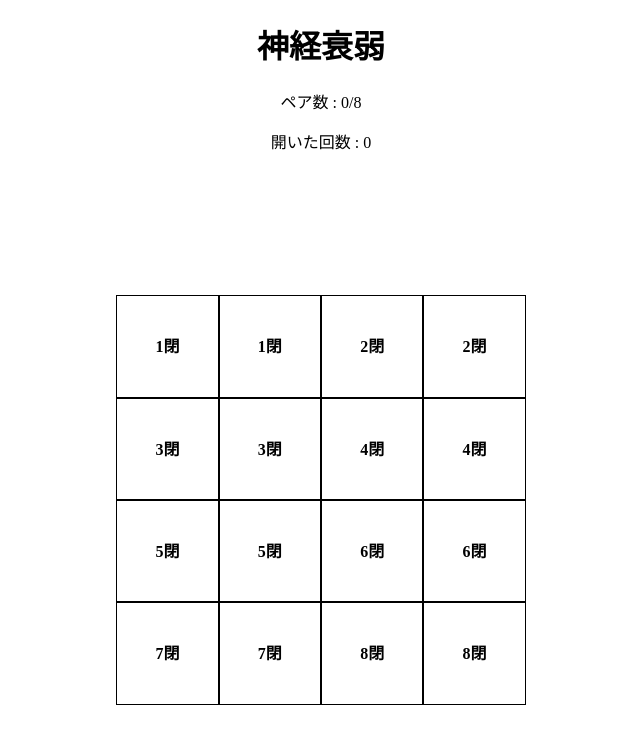
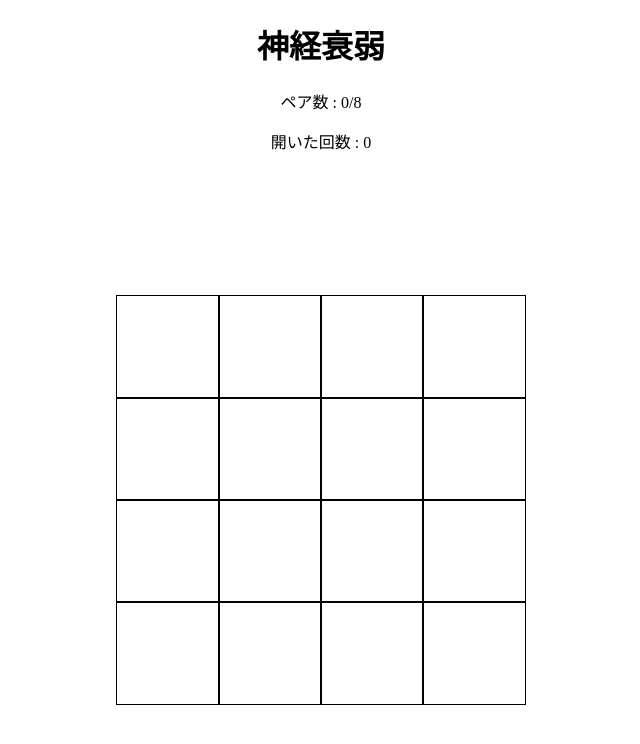
Before and after one commit to tofuwa/react-memory-game, a React (Create React App) app: page / in a window 1280 px wide. Shown: the top 744 px of the page, without its empty margins (319-959 px from the left). Built offline with nearby package versions, Linux system fonts and the light colour scheme.

Commit message:
✨make clear&open logics

```diff
--- a/src/components/Card.jsx
+++ b/src/components/Card.jsx
@@ -1,17 +1,18 @@
 import React from "react";
-const Card = ({ content, isClearCard, isOpenCard }) => {
+const Card = ({ content, isOpenCard, openCard }) => {
     /**
      * 実は({})=>{}という書き方もできる
      * (アロー関数+分割代入)
      */
 
     /**
-     * @summary 開いているカードなら開く、閉じているカードなら閉じるを暫定表示
+     * @summary 開いているカードなら中身を表示、閉じているカードなら何も表示しない
+     * クリア済みカードであれば常時表示
      */
-    const openStatusText = isOpenCard ? "開" : "閉";
+    const cardText = isOpenCard ? content : "";
 
     /**
-     * @summary Cardコンポーネントのpropsはひとまずカードの中身だけでよさそう！
+     * @summary Cardの作成
      */
     return (
         <>
@@ -23,6 +24,11 @@ const Card = ({ content, isClearCard, isOpenCard }) => {
                     borderWidth: 1,
                     borderStyle: "solid",
                 }}
+                onClick={() => {
+                    if (!isOpenCard) {
+                        openCard();
+                    }
+                }}
             >
                 <p
                     style={{
@@ -31,7 +37,7 @@ const Card = ({ content, isClearCard, isOpenCard }) => {
                         margin: 0,
                     }}
                 >
-                    {content + openStatusText}
+                    {cardText}
                 </p>
             </div>
         </>
--- a/src/components/Game.jsx
+++ b/src/components/Game.jsx
@@ -1,6 +1,7 @@
 import React from "react";
 import { StatusView } from "./StatusView";
 import { Card } from "./Card";
+import { hasClearPair } from "./gameLogics";
 
 /**
  * @class Board
@@ -36,6 +37,52 @@ class Game extends React.Component {
         };
     }
 
+    /**
+     * @method openCard カードを開いたとみなし、stateをセットする
+     * @param {number} index 開いたカードの配列内での添え字
+     */
+    openCard(index) {
+        /**
+         * @summary まず開いた回数を仮更新する
+         */
+        const openCount = this.state.openCount + 1;
+
+        /**
+         * @summary 奇数回目の場合、開く前に1度未クリアのカードをすべて閉じる
+         */
+        const isEvenOpenCount = openCount % 2 === 1;
+        const isOpenCards = isEvenOpenCount
+            ? this.state.isClearCards.slice()
+            : this.state.isOpenCards.slice();
+
+        isOpenCards[index] = !isOpenCards[index];
+
+        /**
+         * @summary クリア判定を行う
+         * @description クリアしているものがあれば、開いているものがクリア
+         * そうでなければ、元のクリア状態を維持
+         * 開いた回数が奇数や0の場合、hasClearPair内で弾く
+         */
+        const oldIsClearCards = this.state.isClearCards.slice();
+        const contents = this.props.contents;
+        const isClearCards = hasClearPair(
+            contents,
+            oldIsClearCards,
+            isOpenCards
+        )
+            ? isOpenCards
+            : oldIsClearCards;
+
+        /**
+         * @summary すべての算出後、setState
+         */
+        this.setState({
+            openCount: openCount,
+            isOpenCards: isOpenCards,
+            isClearCards: isClearCards,
+        });
+    }
+
     render() {
         /**
          * @summary this.propsで引数をAppから受け取る
@@ -46,13 +93,21 @@ class Game extends React.Component {
          * @summary Game内でカードがクリア済みかstateを保有し、
          * その個数からclearPairCountを算出する
          */
-        const isClearCards = this.state.isClearCards;
-        const clearPairCount = isClearCards.filter((isClearCard) => {
-            return isClearCard;
-        }).length;
+        const isClearCards = this.state.isClearCards.slice();
+        const clearCardCount = isClearCards.reduce(
+            (clearCount, isClearCard) => {
+                if (isClearCard) {
+                    return clearCount++;
+                } else {
+                    return clearCount;
+                }
+            },
+            0
+        );
+        const clearPairCount = clearCardCount / 2;
 
         const openCount = this.state.openCount;
-        const isOpenCards = this.state.isOpenCards;
+        const isOpenCards = this.state.isOpenCards.slice();
 
         /**
          * @summary カード内容配列からカード配列を作成する
@@ -66,6 +121,9 @@ class Game extends React.Component {
                     key={index}
                     isClearCard={isClearCard}
                     isOpenCard={isOpenCard}
+                    openCard={() => {
+                        this.openCard(index);
+                    }}
                 />
             );
         });
--- /dev/null
+++ b/src/components/gameLogics.js
@@ -0,0 +1,25 @@
+/**
+ * @method hasClearPair 新たにクリアしているペアがあるか調べる
+ * @param {string[]} contents カードの中身配列
+ * @param {boolean[]} isClearCards クリア状態配列
+ * @param {boolean[]} isOpenCards 開閉状態配列
+ * @returns {boolean} 新たにクリアしているペアがあればtrue
+ * @description 開閉状態とクリア状態からコンテンツを精査する
+ */
+const hasClearPair = (contents, isClearCards, isOpenCards) => {
+    const unClearOpenContents = contents.filter((content, index) => {
+        return !isClearCards[index] && isOpenCards[index];
+    });
+
+    /**
+     * @summary クリアしているか判定しセットする
+     * @description もし未クリアの空いているカードが2枚で、
+     * かつ値が同じなら、開いているカードはすべてクリア済み
+     * (初回は0枚がありうる)
+     */
+    const isClearPair =
+        unClearOpenContents.length === 2 &&
+        unClearOpenContents[0] === unClearOpenContents[1];
+    return isClearPair;
+};
+export { hasClearPair };
```
